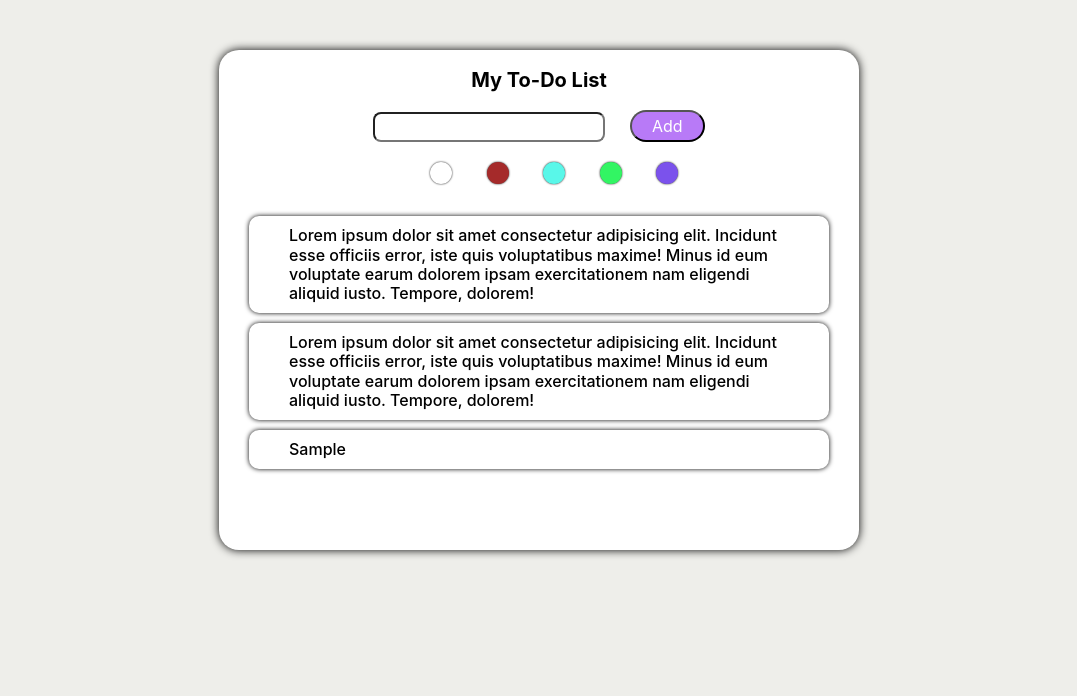
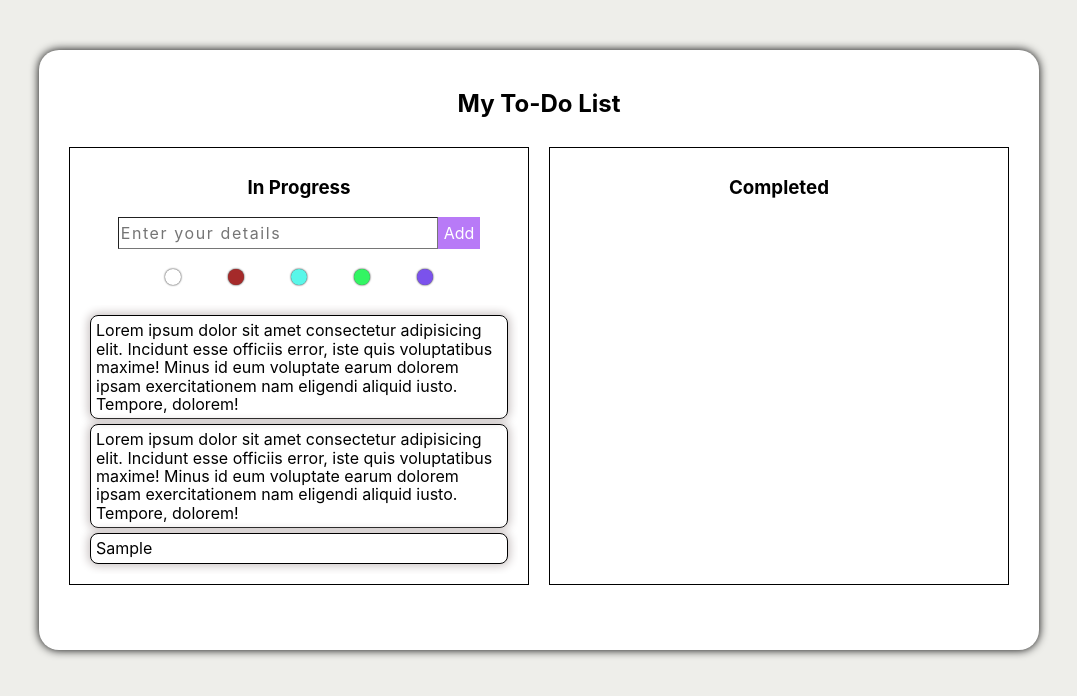
Before and after one commit to MMahesh9695/ToDoList, a plain HTML site: page index.html in a window 1280 px wide. Both pictures are taken after typing "Sample" into the empty fields and a click on the button "Add". Shown: the whole page, without its empty margins (101-1178 px from the left). Drawn offline with nearby package versions, Linux system fonts and the light colour scheme.

Commit message:
added drag and drop feature

```diff
--- a/index.html
+++ b/index.html
@@ -6,40 +6,53 @@
     <meta name="viewport" content="width=device-width, initial-scale=1.0">
     <title>To Do List</title>
     <link rel="stylesheet" href="https://cdnjs.cloudflare.com/ajax/libs/normalize/3.0.3/normalize.css" type="text/css" media="all" />
-    <link rel="stylesheet" href="reset.css" type="text/css">
+    <!-- <link rel="stylesheet" href="reset.css" type="text/css"> -->
     <link rel="stylesheet" href="style.css" type="text/css">
     <link rel="stylesheet" href="https://cdnjs.cloudflare.com/ajax/libs/font-awesome/4.7.0/css/font-awesome.min.css">
 </head>
 <body>
     <div class="todolist-container">
-        <section >
-            <h1>My To-Do List</h1>
-            <article class="todolist-details">
-                <div>
-                    <input type="text" id="txt-details">
-                    <button id="btn-add">Add</button>
+        <h2 style="text-align: center;">My To-Do List</h2>
+        <section>
+            <div style="display: flex;">
+                <div class="list-container">
+                    <h3>In Progress</h3>
+                    <div>
+                        <div style="display: flex;">
+                            <div>
+                                <input type="text" id="txt-details" class="text-box" placeholder="Enter your details">
+                            </div>
+                            <span class="span-add-button">
+                                <button id="btn-add" class="add-button">Add</button>
+                            </span>
+                        </div>
+                        <div>
+                            <div class="ul_themelist">
+                                <div class="theme theme-0"></div>
+                                <div class="theme theme-1"></div>
+                                <div class="theme theme-2"></div>
+                                <div class="theme theme-3"></div>
+                                <div class="theme theme-4"></div>
+                            </div>
+                        </div>
+                    </div>
+                    <div id="toDoItem" class="todo-items">
+                        <div id="listItems0" class="todolist-items" draggable="true" ondragstart="dragStartList(event)">
+                            Lorem ipsum dolor sit amet consectetur adipisicing elit. Incidunt esse officiis error, iste quis voluptatibus maxime! Minus id eum voluptate earum dolorem ipsam exercitationem nam eligendi aliquid iusto. Tempore, dolorem!
+                        </div>
+                        <div id="listItems1" class="todolist-items" draggable="true" ondragstart="dragStartList(event)">
+                            Lorem ipsum dolor sit amet consectetur adipisicing elit. Incidunt esse officiis error, iste quis voluptatibus maxime! Minus id eum voluptate earum dolorem ipsam exercitationem nam eligendi aliquid iusto. Tempore, dolorem!
+                        </div>
+                    </div>
                 </div>
-                <div>
-                    <ul>
-                        <li class="theme theme-0"></li>
-                        <li class="theme theme-1"></li>
-                        <li class="theme theme-2"></li>
-                        <li class="theme theme-3"></li>
-                        <li class="theme theme-4"></li>
-                    </ul>
+
+                <div class="list-container">
+                    <h3>Completed</h3>
+                    <div id="completedList" class="todo-items">
+
+                    </div>
                 </div>
-            </article>
-
-            <article>
-                <div class="todolist-item-container">
-                    <ul id="todo-items">
-                        <li class="todolist-items">
-                            Lorem ipsum dolor sit amet consectetur adipisicing elit. Incidunt esse officiis error, iste quis voluptatibus maxime! Minus id eum voluptate earum dolorem ipsam exercitationem nam eligendi aliquid iusto. Tempore, dolorem!
-                        </li>
-                        <li class="todolist-items">Lorem ipsum dolor sit amet consectetur adipisicing elit. Incidunt esse officiis error, iste quis voluptatibus maxime! Minus id eum voluptate earum dolorem ipsam exercitationem nam eligendi aliquid iusto. Tempore, dolorem!</li>
-                    </ul>
-                </div>
-            </article>
+            </div>
         </section>
     </div>
 
--- a/style.css
+++ b/style.css
@@ -17,27 +17,26 @@ body{
     box-sizing: border-box;
 }
 
-h1{
-    text-align: center;
-    font-size: 20px;
+li{
+    list-style: none;
 }
 
 .todolist-container{
-    height: 500px;
+    height: 600px;
     background-color: #fff;
     padding: 20px;
     margin:auto;
-    width: 50%;
+    width: 1000px;
     margin-top: 50px;
     border-radius: 20px;
     box-shadow: 0px 0px 10px 0px black;
 }
 
-#txt-details{
-    padding: 5px;
+.text-box{
     letter-spacing: 0.1em;
-    border-radius: 8px;
-    font-size: 14px;
+    width: 20rem;
+    height: 2rem;
+    border-width: 0.1px;
 }
 
 input[type=text]:focus{
@@ -45,65 +44,43 @@ input[type=text]:focus{
     border-color: var(--control-color);
 }
 
-#btn-add{
-    margin-left: 20px;
-    padding-left: 20px;
-    padding-right: 20px;
-    padding-top: 5px;
-    padding-bottom: 5px;
+.span-add-button{
+    height: 2rem;
+    display: flex;
+    justify-content: center;
+}
+
+.add-button{
+    border:none;
     background-color: var(--control-color);
     color: white;
-    border-radius: 20px;
+    outline: none;
+}
+
+.todo-items{
+    padding:5px;
+    width: 100%;
+    height: 100%;
+    overflow-y: auto;
+    /* border: 1px solid rgb(196, 191, 191); */
+    border-radius: 0.5rem;
+}
+
+.todolist-items{
+    padding: 5px;
+    border: 1px solid black;
+    margin: 5px;
+    border-radius: 0.5rem;
+    box-shadow: 0px 0px 10px 2px rgb(201, 194, 194);
     cursor: pointer;
 }
 
-
-.todolist-details{
-    margin-top: 20px;
-    text-align: center;
-}
-
-.todolist-item-container{
-    max-height: 300px;
-    width: 100%;
-    margin-top: 20px;
-    overflow-y: auto;
-}
-
-.todolist-items{
-    padding-left: 40px;
-    padding-right: 40px;
-    padding-top: 10px;
-    padding-bottom: 10px;
-    margin: 10px;
-    font-weight: 500;
-    border-radius: 10px;
-    position: relative;
-    line-height: 1.2em;
-    box-shadow: 0px 0px 5px 0px black;
-}
-
-.todolist-items:hover{
-    opacity: 0.7;
-}
-
-.todolist-items-edit{
-    position: absolute;
-    top: 20%;
-    left: 95%;
-    content: "\f044";
-    font: normal normal normal 14px/1 FontAwesome;
-    z-index: 100;
-}
-
 .theme{
-    height: 10px;
-    width: 10px;
-    padding: 10px;
+    height: 5px;
+    width: 5px;
+    padding: 7px;
     display: inline-block;
-    margin-top: 20px;
     border-radius: 50%;
-    margin-left: 30px;
     cursor: pointer;
     border: 1px solid transparent;
     box-shadow: 0px 0px 2px 0px black;
@@ -133,3 +110,25 @@ input[type=text]:focus{
     background-color: var(--span-4-color);
     color: white;
 }
+
+.list-container{
+    width: 50%;
+    display: flex;
+    border: 1px solid black;
+    margin:10px;
+    max-height: 460px;
+    flex-direction: column;
+    align-items: center;
+    padding: 10px;
+}
+
+.ul_themelist{
+    margin-top: 20px;
+    margin-bottom: 20px;
+    display: flex;
+    justify-content: space-evenly;
+}
+
+.invisible{
+    display: none;
+}
--- a/toDoList.js
+++ b/toDoList.js
@@ -1,24 +1,34 @@
 var btnAdd = document.querySelector('#btn-add');
+btnAdd.addEventListener('click', btnAddClick);
 
-var themeColor_0 = document.querySelector('.theme-0');
-var themeColor_1 = document.querySelector('.theme-1');
-var themeColor_2 = document.querySelector('.theme-2');
-var themeColor_3 = document.querySelector('.theme-3');
-var themeColor_4 = document.querySelector('.theme-4');
+var defaultTheme = "theme-0";
+let txtDetails = document.querySelector('#txt-details');
+var counter =1;
+//// Without Event delegation
+// var themeColor_0 = document.querySelector('.theme-0');
+// var themeColor_1 = document.querySelector('.theme-1');
+// var themeColor_2 = document.querySelector('.theme-2');
+// var themeColor_3 = document.querySelector('.theme-3');
+// var themeColor_4 = document.querySelector('.theme-4');
 
-var selectedTheme = "theme-0";
+// themeColor_0.addEventListener('click', () =>changeTheme('theme-0'));
+// themeColor_1.addEventListener('click', () =>changeTheme('theme-1'));
+// themeColor_2.addEventListener('click', () =>changeTheme('theme-2'));
+// themeColor_3.addEventListener('click', () =>changeTheme('theme-3'));
+// themeColor_4.addEventListener('click', () =>changeTheme('theme-4'));
 
-btnAdd.addEventListener('click', btnAddClick);
-themeColor_0.addEventListener('click', () =>changeTheme('theme-0'));
-themeColor_1.addEventListener('click', () =>changeTheme('theme-1'));
-themeColor_2.addEventListener('click', () =>changeTheme('theme-2'));
-themeColor_3.addEventListener('click', () =>changeTheme('theme-3'));
-themeColor_4.addEventListener('click', () =>changeTheme('theme-4'));
-
+//Event Delegation
+const themeList = document.querySelector('.ul_themelist');
+themeList.addEventListener('click',(e)=>{
+    if(e.target.tagName == "DIV"){
+        changeTheme(e.target.classList[1]);
+    }
+});
 
 function changeTheme(themeClass){
-    selectedTheme = themeClass;
-    document.querySelector('#txt-details').className = themeClass;
+    defaultTheme = themeClass;
+    txtDetails.classList.remove(...txtDetails.classList);
+    txtDetails.classList.add(themeClass,"text-box");
 }
 
 function btnAddClick(){
@@ -29,12 +39,38 @@ function btnAddClick(){
         return false;
     }
 
-    var newList = document.createElement('li');
-    var txtNode = document.createTextNode(enteredText);
-    newList.appendChild(txtNode);
-    newList.classList.add('todolist-items', selectedTheme);
-    document.querySelector('#todo-items').appendChild(newList);
+    let todolistDiv = document.createElement('div');
+    todolistDiv.classList.add("todolist-items",defaultTheme);
+    todolistDiv.setAttribute('draggable',true);
+    todolistDiv.setAttribute('id','listItems'+ ++counter);
+    todolistDiv.append(enteredText);
+    todolistDiv.addEventListener('dragstart',dragStartList);
+
+    document.querySelector('#toDoItem').appendChild(todolistDiv);
     document.querySelector('#txt-details').value = "";
-    selectedTheme = "theme-0"
-    document.querySelector('#txt-details').className = selectedTheme;
+    txtDetails.classList.remove(...txtDetails.classList);
+    defaultTheme = "theme-0";
+    document.querySelector('#txt-details').classList.add(defaultTheme,"text-box");
 }
+
+
+const completedList = document.querySelector('#completedList');
+
+completedList.addEventListener('dragover',dragOverList);
+completedList.addEventListener('drop',dragDropList);
+
+function dragStartList(e){
+    e.dataTransfer.setData("text", e.target.id);
+}
+
+function dragOverList(e){
+    e.preventDefault();
+    console.log('c');
+}
+
+function dragDropList(e){
+    e.preventDefault();
+    var data = e.dataTransfer.getData("text");
+    console.log(data);
+    e.target.appendChild(document.getElementById(data));
+}
```
